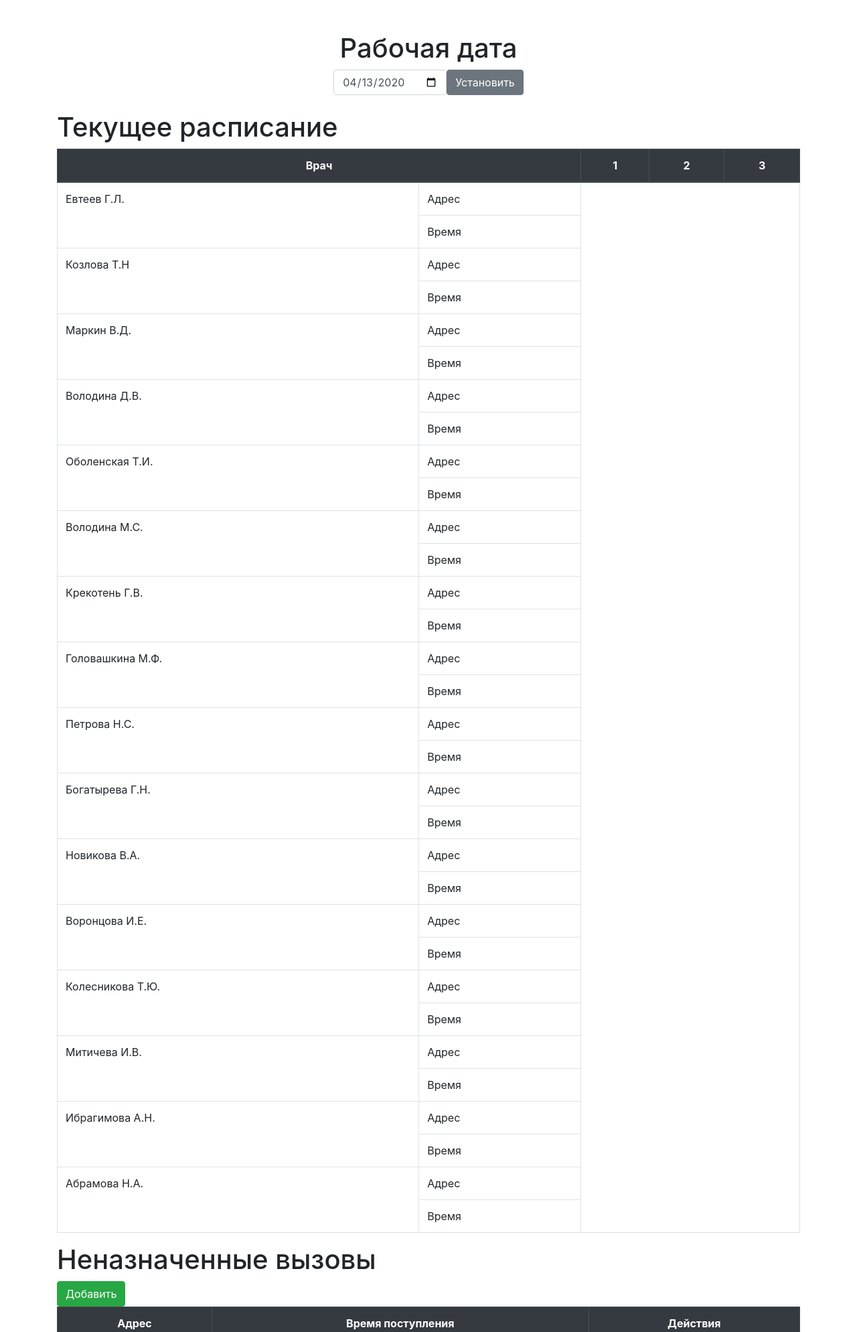
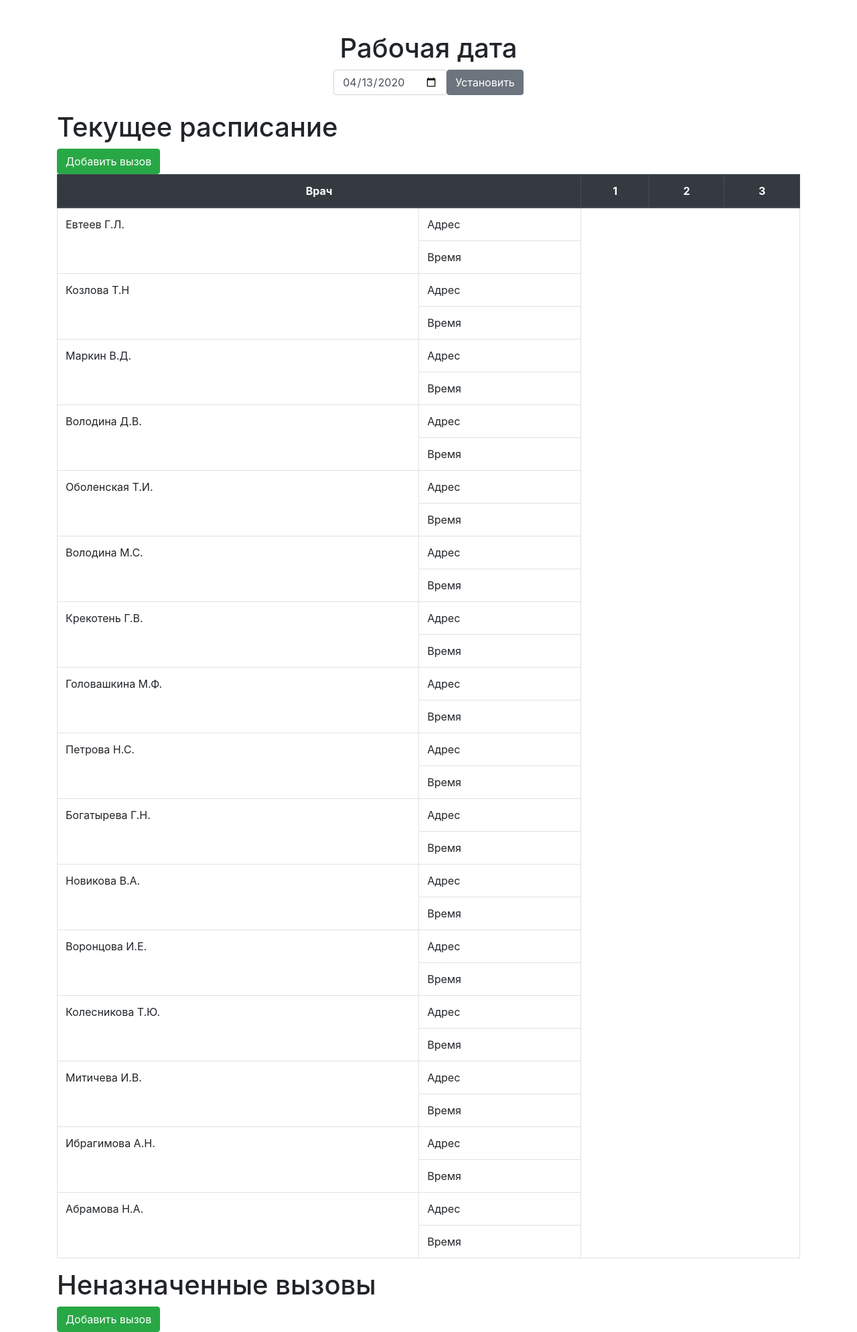
Before and after one commit to Grenadeer/coordinator, a Django app: page / in a window 1280 px wide. Shown: the part 56-2045 px from the top of the page at 67% size. Run offline with Django 3.2, Linux system fonts and the light colour scheme; a user stored in the database is signed in; data comes from the database, SQL or seed files in the repository; both versions use the stored data as it was after the commit; lists and menus that the app fills with data are empty; some libraries are stand-ins or nearby versions.

Commit message:
Add button has been added to the top of record_summary.html.

```diff
--- a/mysite/coordinator/templates/coordinator/record_summary.html
+++ b/mysite/coordinator/templates/coordinator/record_summary.html
@@ -20,6 +20,12 @@
     </div>
 
     <h1>Текущее расписание</h1>
+
+    <div>
+        <span>
+            <a class="btn btn-success" href="{% url 'record_create' %}">Добавить вызов</a>
+        </span>
+    </div>
 
     <table class="table table-bordered">
         <thead class="thead-dark text-center">
@@ -124,7 +130,7 @@
 
     <div>
         <span>
-            <a class="btn btn-success" href="{% url 'record_create' %}">Добавить</a>
+            <a class="btn btn-success" href="{% url 'record_create' %}">Добавить вызов</a>
         </span>
     </div>
 
```
Also changed, not shown: mysite/db.sqlite3.
